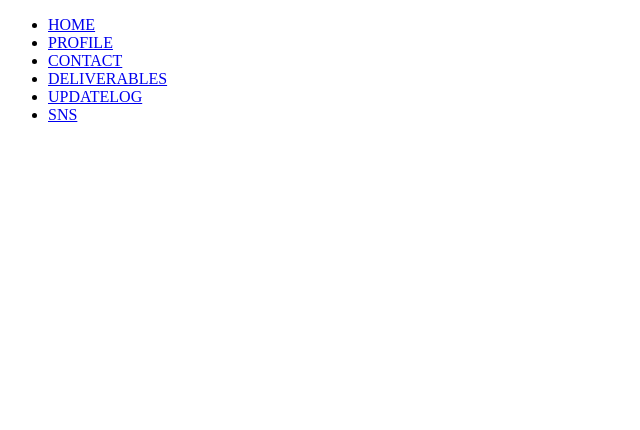
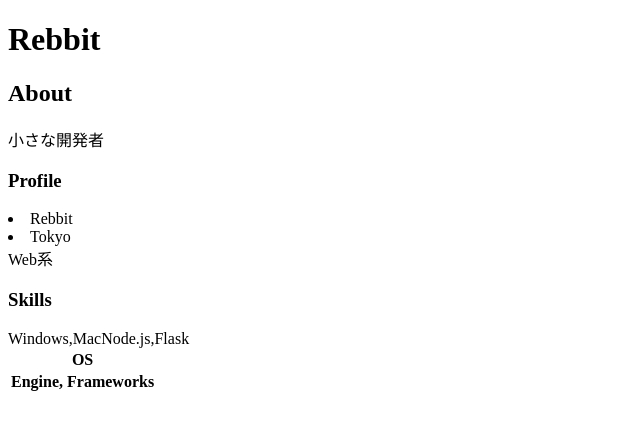
Before and after one commit to ReBBit-Beni/Rabbitportfile, a plain HTML site: page profile.html in a window 1280 px wide. Shown: the whole page, without its empty margins (0-640 px from the left). Drawn offline with Linux system fonts and the light colour scheme.

Commit message:
自己紹介の追加
の追加

```diff
--- a/profile.html
+++ b/profile.html
@@ -3,29 +3,29 @@
 <head>
   <meta charset="UTF-8">
   <meta name="viewport" content="width=device-width, initial-scale=1.0">
-  <title>profile</title>
+  <title>Rebbitのポートフォリオ</title>
 </head>
+<body>
+  <h1>Rebbit</h1>
+  <h2>About</h2>
+  <p>小さな開発者</p>
+  <h3>Profile</h3>
+  <ui>
+    <li>Rebbit</li>
+    <li>Tokyo</li>
+    <l1>Web系</l1>
+  </ui>
+  <h3>Skills</h3>
+  <table>
+    <tr>
+      <th>OS</th>
+      <tb>Windows,Mac</tb>
+    </tr>
+    <tr>
+      <th>Engine, Frameworks</th>
+      <tb>Node.js,Flask</tb>
+    </tr>
+  </table>
+</body>
 
-  <ul>
-    <li style="--1:6;" data-icon="&#xf015">
-      <a href="index.html">HOME</a>
-    </li>
-    <li style="--1:5;" data-icon="&#xf2bb">
-      <a href="#">PROFILE</a>
-    </li>
-    <li style="--1:4;" data-icon="&#xf03a">
-      <a href="https://forms.gle/eqDKo1Rm1z5m8x937">CONTACT</a>
-    </li>
-    <li style="--1:3;" data-icon="&#xf07c">
-      <a href="#">DELIVERABLES</a>
-    </li>
-    <li style="--1:2;" data-icon="&#xe533">
-      <a href="#">UPDATELOG</a>
-    </li>
-    <li style="--1:1;" data-icon="&#x40">
-      <a href="#">SNS</a>
-    </li>
-  </ul>
-
-<body></body>
 </html>
```
Also changed, not shown: index.html (+1 -1 lines).
